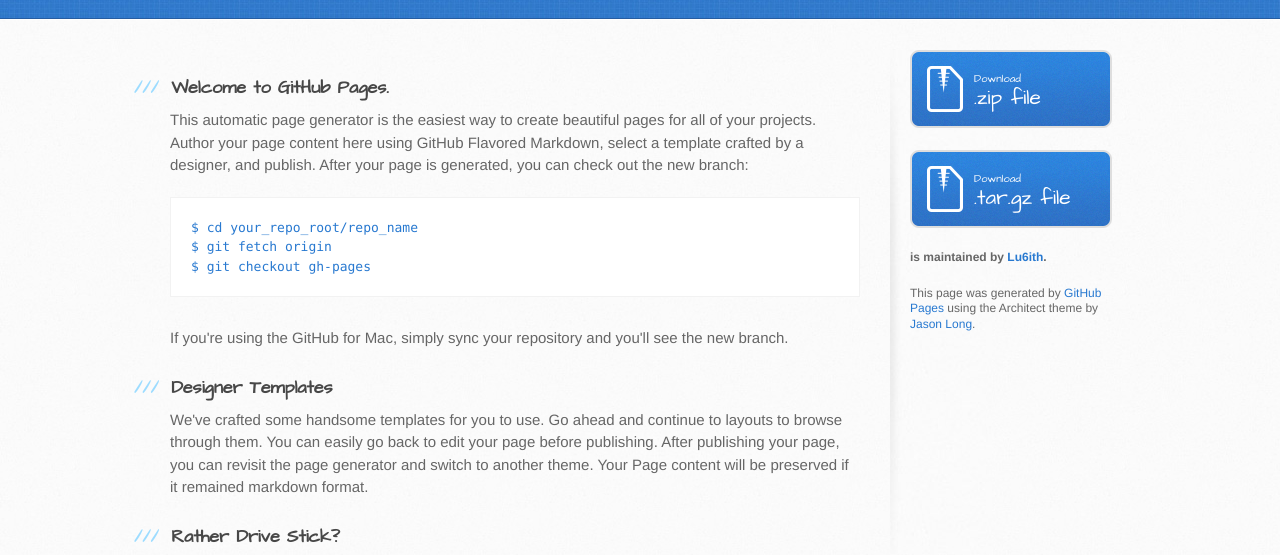
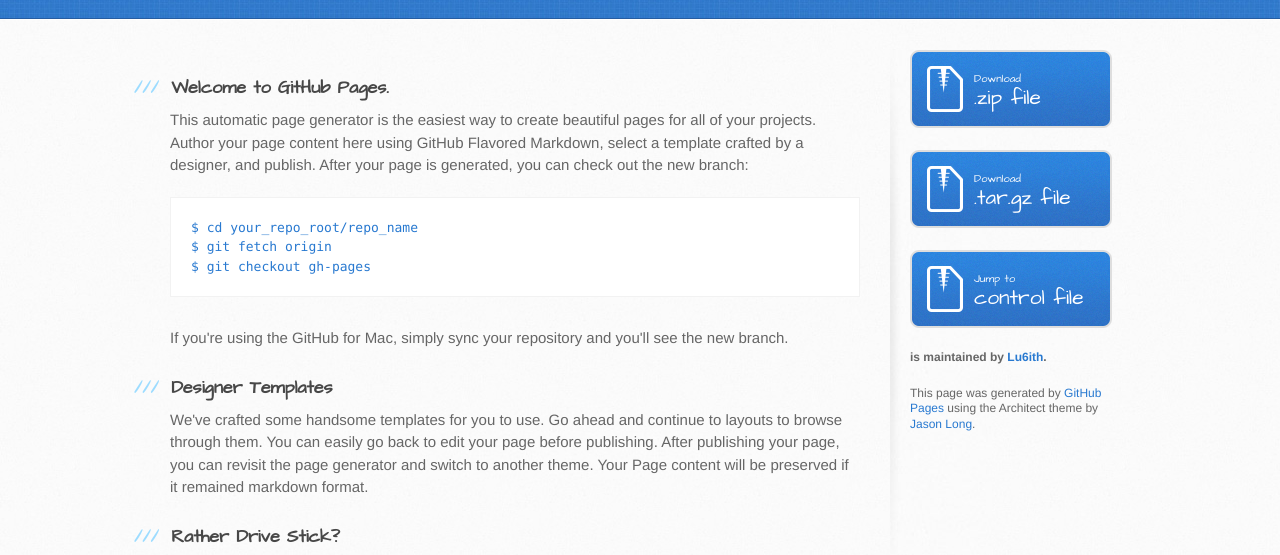
Before and after one commit to Lu6ith/Xivel-Arduino, a plain HTML site: page index.html in a window 1280 px wide. Shown: the part 182-737 px from the top of the page. Drawn offline with Linux system fonts and the light colour scheme.

Commit message:
Update index.html

```diff
--- a/index.html
+++ b/index.html
@@ -70,6 +70,10 @@ $ git checkout gh-pages
             <small>Download</small>
             .tar.gz file
           </a>
+          <a href="http://github.com/Lu6ith/Xivel-Arduino/step.html" class="button">
+            <small>Jump to</small>
+            control file
+          </a>
 
           <p class="repo-owner"><a href="https://github.com/Lu6ith/Xivel-Arduino"></a> is maintained by <a href="https://github.com/Lu6ith">Lu6ith</a>.</p>
 
```
